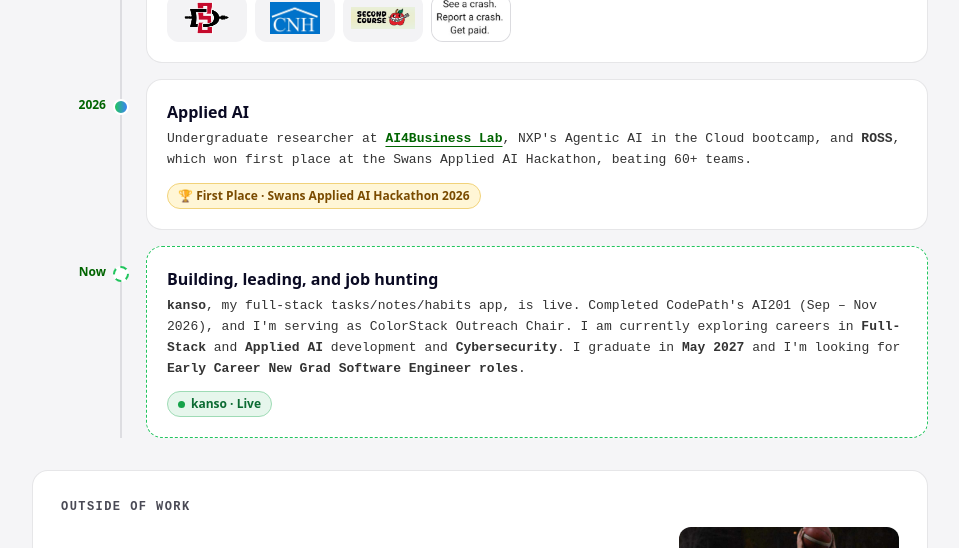
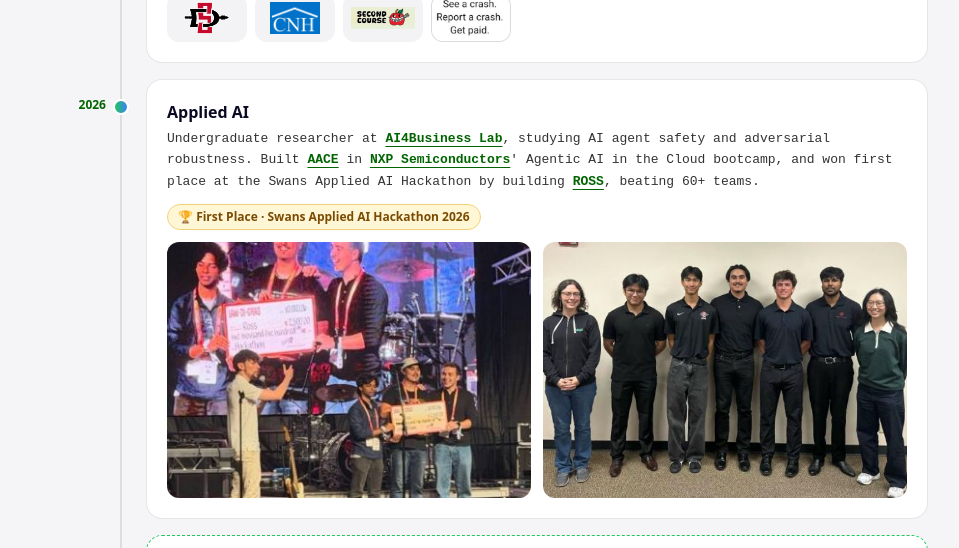
Before and after one commit to LuisFVillalon/LuisV-Portfolio, a Next.js app: page /about in a window 1280 px wide. Shown: the part 1240-1788 px from the top of the page, without its empty margins (160-1119 px from the left). Built offline with nearby package versions, Linux system fonts and the light colour scheme; no server answers.

Commit message:
feat(about): Applied AI chapter names the research, links NXP/AACE/ROSS, adds hackathon photos

```diff
--- a/src/app/components/about/StoryTimeline.tsx
+++ b/src/app/components/about/StoryTimeline.tsx
@@ -1,3 +1,4 @@
+import Image from 'next/image';
 import React from 'react';
 import { BentoTile } from '../home/BentoTile';
 import { ExternalLink, LogoBadge, LivePill, ProjectThumb, awardPillClass, tileLabelClass } from './AboutParts';
@@ -29,6 +30,8 @@ function getMilestones(): Milestone[] {
     const codePath = must(certificates, (c) => c.institution === 'CodePath' && c.title.startsWith('AI201'), 'CodePath AI201');
     const topProjects = getProjectsByCategory('top');
     const ross = must(topProjects, (p) => p.title === 'ROSS' && Boolean(p.award), 'ROSS award');
+    const aace = must(topProjects, (p) => p.title.endsWith('(AACE)'), 'AACE');
+    const nxp = must(education, (e) => e.institution === 'NXP Semiconductors', 'NXP Semiconductors');
     const kanso = must(topProjects, (p) => p.title === 'kanso', 'kanso');
     const whatsPoppin = must(getProjectsByCategory('fullstack'), (p) => p.title === 'Whats Poppin?', "What's Poppin'");
     const crashApp = must(getAwardProjects(), (p) => p.title === 'The Crash App', 'The Crash App award');
@@ -128,14 +131,39 @@ function getMilestones(): Milestone[] {
             title: 'Applied AI',
             body: (
                 <>
-                    Undergraduate researcher at <ExternalLink href={ai4Business.link}>AI4Business Lab</ExternalLink>, NXP&apos;s Agentic AI in the Cloud bootcamp, and{' '}
-                    <strong>ROSS</strong>, which won first place at the Swans Applied AI Hackathon, beating 60+ teams.
+                    Undergraduate researcher at <ExternalLink href={ai4Business.link}>AI4Business Lab</ExternalLink>, studying AI agent
+                    safety and adversarial robustness. Built <ExternalLink href={aace.github_repo}>AACE</ExternalLink> in{' '}
+                    <ExternalLink href={nxp.link}>NXP Semiconductors</ExternalLink>&apos; Agentic AI in the Cloud bootcamp, and won first
+                    place at the Swans Applied AI Hackathon by building <ExternalLink href={ross.github_repo}>ROSS</ExternalLink>, beating
+                    60+ teams.
                 </>
             ),
-            extra: ross.award && (
-                <span className={awardPillClass}>
-                    🏆 {ross.award.title} · {ross.award.event}
-                </span>
+            extra: (
+                <div className="flex flex-col gap-3">
+                    {ross.award && (
+                        <span className={`${awardPillClass} self-start`}>
+                            🏆 {ross.award.title} · {ross.award.event}
+                        </span>
+                    )}
+                    <div className="grid grid-cols-1 gap-3 sm:grid-cols-2">
+                        <Image
+                            src="/about/ross-hackathon-stage.jpg"
+                            alt="Luis and the ROSS team accepting first place at the Swans Applied AI Hackathon 2026"
+                            width={377}
+                            height={439}
+                            sizes="(min-width: 640px) 50vw, 100vw"
+                            className="h-64 w-full rounded-xl object-cover"
+                        />
+                        <Image
+                            src="/about/applied-ai-team.jpg"
+                            alt="Luis with his team"
+                            width={718}
+                            height={433}
+                            sizes="(min-width: 640px) 50vw, 100vw"
+                            className="h-64 w-full rounded-xl object-cover"
+                        />
+                    </div>
+                </div>
             ),
         },
         {
```
Also changed, not shown: public/about/applied-ai-team.jpg (added), public/about/ross-hackathon-stage.jpg (added).
